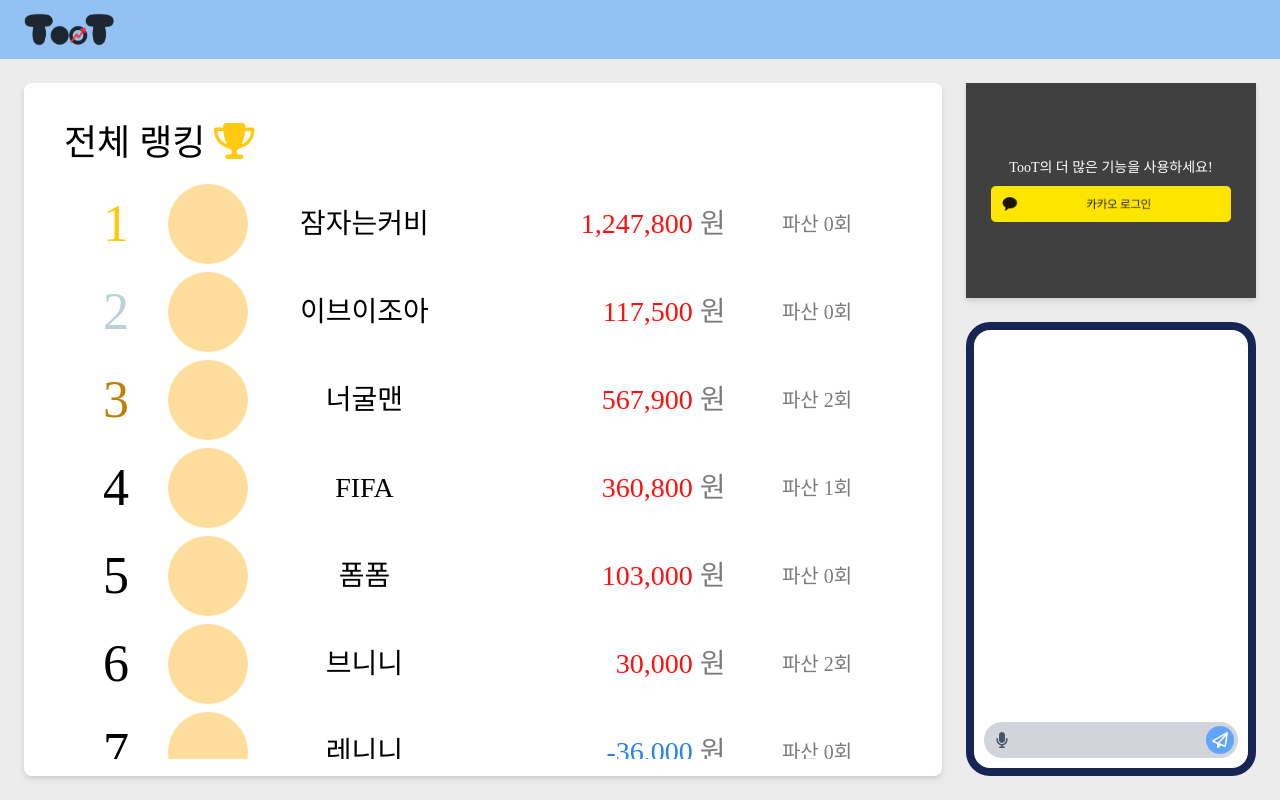
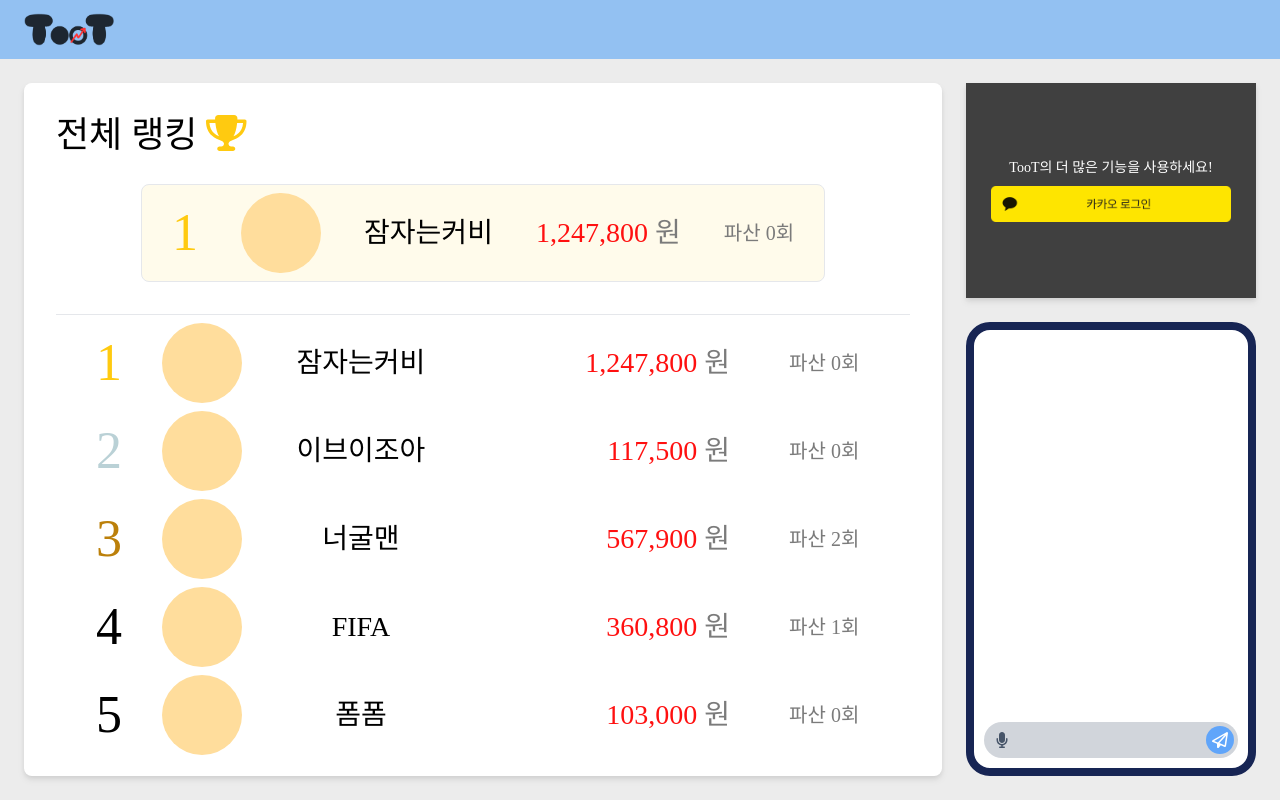
Before and after one commit to real-final/TooT, a React (Create React App) app in the folder frontend/: page /rank/total in a window 1280 px wide. Built offline with nearby package versions, Linux system fonts and the light colour scheme; a web font is replaced by a local one.

Commit message:
S09P22A709-159/design: 랭킹 CSS 수정

```diff
--- a/frontend/src/components/ranking/RankingContainer.tsx
+++ b/frontend/src/components/ranking/RankingContainer.tsx
@@ -1,13 +1,19 @@
 import { FontAwesomeIcon } from "@fortawesome/react-fontawesome";
 import { faTrophy } from "@fortawesome/free-solid-svg-icons";
 import Ranking from "./Ranking";
-
+import testData from "./rankingTestData";
+import UserRanking from "./UserRanking";
 const RankingContainer = ({ title } : {size: string, title:string}) => {
-  return(
-    <div className="w-full h-full p-10 min-h-0">
-      <div className="text-[36px]">{title} <FontAwesomeIcon className="text-first" icon={faTrophy} /></div>
-      <br></br>
-      <div className="w-[95%] h-[95%] h-min-0">
+  return (
+    <div className="w-full h-full p-8 min-h-0">
+      <div className="text-[36px] mb-8">
+        {title} <FontAwesomeIcon className="text-first" icon={faTrophy} />
+      </div>
+      <div className="w-full flex justify-center mb-8">
+        <UserRanking index={0} user={testData[0]} />
+      </div>
+      <hr />
+      <div className="w-[95%] h-[70%] h-min-0">
         <Ranking size="big" />
       </div>
     </div>
--- /dev/null
+++ b/frontend/src/components/ranking/UserRanking.tsx
@@ -0,0 +1,35 @@
+const UserRanking = ({index, user}:{index:number, user:{
+  profile: string,
+  nickname: string,
+  profit: number,
+  gameover: number
+}}) => {
+  return (
+    <div className="flex items-center justify-around w-[80%] p-2 bg-lightYellow border-solid border rounded-lg border-gray-200">
+      <div
+        className={`text-[52px] align-middle ${
+          index === 0 ? "text-first " : " "
+        }${index === 1 ? "text-second " : " "}${
+          index === 2 ? "text-third " : " "
+        }`}
+      >
+        {index + 1}
+      </div>
+      <div className={`w-[80px] h-[80px] rounded-full bg-point align-middle`}>
+        {user.profile}
+      </div>
+      <div className={`text-[28px] align-middle`}>{user.nickname}</div>
+      <div
+        className={`text-[28px] align-middle ${
+          user.profit > 0 ? "text-stockRed" : "text-stockBlue"
+        }`}
+      >
+        {user.profit.toLocaleString("ko-KR")}
+        <span className="text-stockGray"> 원</span>
+      </div>
+      <div className={`text-[20px] align-middle text-stockGray`}>파산 {user.gameover}회</div>
+    </div>
+  );
+};
+
+export default UserRanking;
--- a/frontend/tailwind.config.js
+++ b/frontend/tailwind.config.js
@@ -13,6 +13,7 @@ module.exports = {
         "first":"#FFCA10",
         "second":"#BAD1D6",
         "third":"#BC800A",
+        "lightYellow":"#FFFBEB",
       },
     },
   },
```
